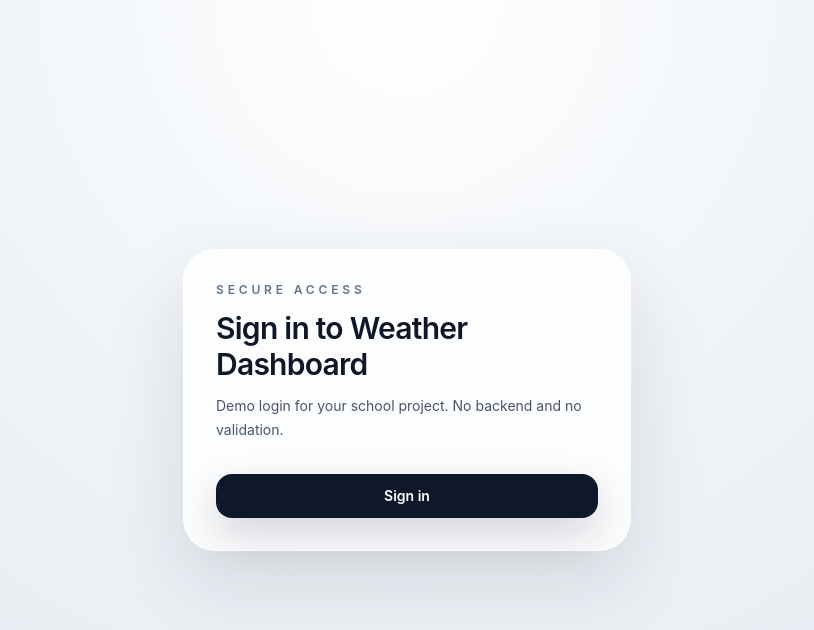
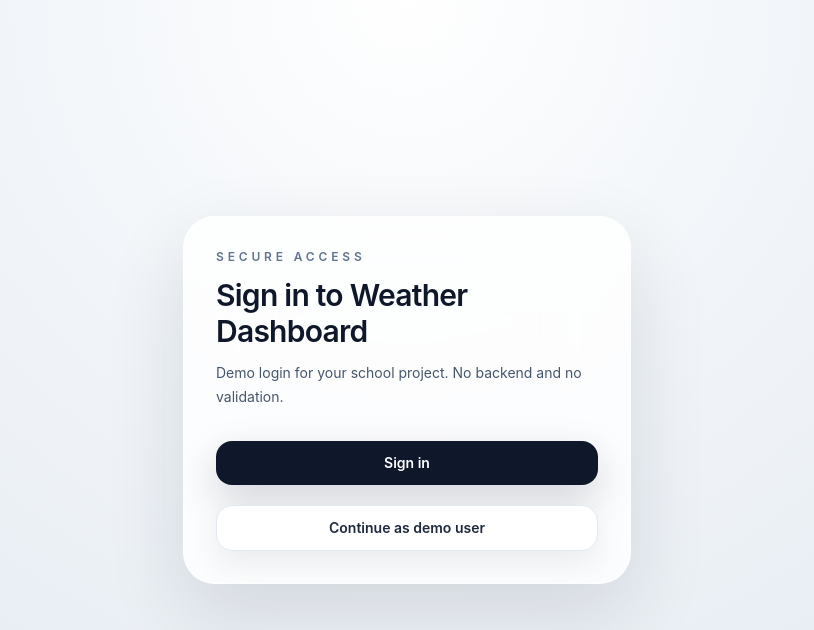
Before and after one commit to yijinwang2003-wq/weather-dashboard, a Next.js app in the folder apps/web/: page /login in a window 1280 px wide. Shown: the top 630 px of the page, without its empty margins (233-1047 px from the left). Built offline with nearby package versions, Linux system fonts and the light colour scheme.

Commit message:
fix login loading

```diff
--- a/apps/web/components/AuthDashboard.js
+++ b/apps/web/components/AuthDashboard.js
@@ -7,22 +7,36 @@ import WeatherDashboard from "./WeatherDashboard";
 export default function AuthDashboard() {
   const router = useRouter();
   const [allowed, setAllowed] = useState(false);
+  const [checkingAccess, setCheckingAccess] = useState(true);
+  const [authError, setAuthError] = useState(null);
 
   useEffect(() => {
-    if (localStorage.getItem("loggedIn") === "true") {
+    try {
+      if (localStorage.getItem("loggedIn") === "true") {
+        setAllowed(true);
+        return;
+      }
+    } catch (error) {
+      setAuthError("Login check failed. Falling back to demo user.");
       setAllowed(true);
       return;
+    } finally {
+      setCheckingAccess(false);
     }
 
     router.replace("/login");
   }, [router]);
 
   function handleSignOut() {
-    localStorage.removeItem("loggedIn");
+    try {
+      localStorage.removeItem("loggedIn");
+    } catch (error) {
+      setAuthError("Could not clear login state. Redirecting to login anyway.");
+    }
     router.push("/login");
   }
 
-  if (!allowed) {
+  if (checkingAccess || !allowed) {
     return (
       <main className="flex min-h-screen items-center justify-center bg-[radial-gradient(circle_at_top,_rgba(255,255,255,0.95),_rgba(241,245,249,0.92)_38%,_rgba(226,232,240,0.96)_100%)] px-4 py-10">
         <div className="rounded-[28px] border border-white/70 bg-white/80 px-6 py-4 text-sm font-medium text-slate-600 shadow-[0_20px_60px_rgba(15,23,42,0.1)] backdrop-blur-xl">
@@ -41,6 +55,9 @@ export default function AuthDashboard() {
               Demo Session
             </p>
             <p className="mt-2 text-sm text-slate-700">Logged in with localStorage</p>
+            {authError ? (
+              <p className="mt-2 text-sm text-amber-700">{authError}</p>
+            ) : null}
           </div>
 
           <button
--- a/apps/web/components/Login.js
+++ b/apps/web/components/Login.js
@@ -7,19 +7,31 @@ export default function Login() {
   const router = useRouter();
   const [loading, setLoading] = useState(false);
   const [checkingLogin, setCheckingLogin] = useState(true);
+  const [authError, setAuthError] = useState(null);
 
   useEffect(() => {
-    if (localStorage.getItem("loggedIn") === "true") {
-      router.replace("/");
-      return;
+    try {
+      if (localStorage.getItem("loggedIn") === "true") {
+        router.replace("/");
+        return;
+      }
+    } catch (error) {
+      setAuthError("Could not read login state. You can still continue in demo mode.");
+    } finally {
+      setCheckingLogin(false);
     }
-
-    setCheckingLogin(false);
   }, [router]);
 
   function handleSignIn() {
     setLoading(true);
-    localStorage.setItem("loggedIn", "true");
+    setAuthError(null);
+
+    try {
+      localStorage.setItem("loggedIn", "true");
+    } catch (error) {
+      setAuthError("Could not save login state, but demo mode is enabled for now.");
+    }
+
     router.push("/");
   }
 
@@ -49,6 +61,12 @@ export default function Login() {
         </div>
 
         <div className="space-y-5">
+          {authError ? (
+            <div className="rounded-2xl border border-amber-200 bg-amber-50 px-4 py-3 text-sm text-amber-800">
+              {authError}
+            </div>
+          ) : null}
+
           <button
             type="button"
             onClick={handleSignIn}
@@ -57,6 +75,14 @@ export default function Login() {
           >
             {loading ? "Signing in..." : "Sign in"}
           </button>
+
+          <button
+            type="button"
+            onClick={handleSignIn}
+            className="w-full rounded-2xl border border-slate-200 bg-white px-4 py-3 text-sm font-semibold text-slate-800 shadow-[0_12px_30px_rgba(15,23,42,0.08)] transition hover:border-slate-300 hover:bg-slate-50"
+          >
+            Continue as demo user
+          </button>
         </div>
       </div>
     </div>
```
